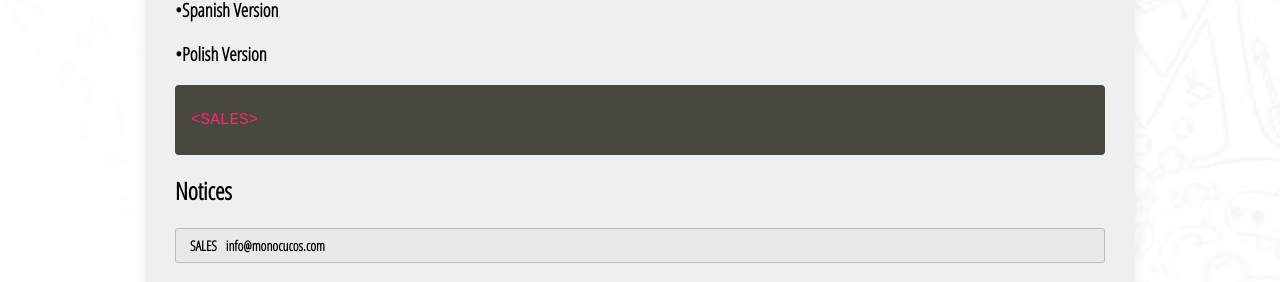
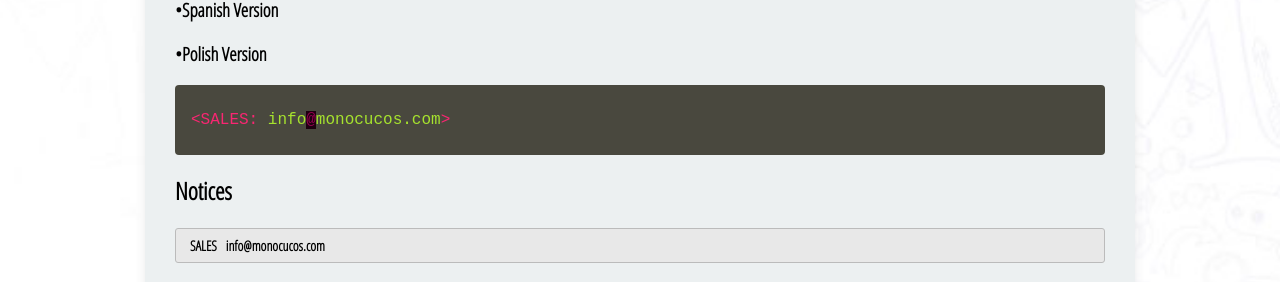
Before and after one commit to MonocucosTM/Monocucos, a Jekyll site: the page built from _posts/2017-05-24-books.md, in a window 1280 px wide. Shown: the part 1511-1793 px from the top of the page. Built offline with Jekyll 4.4.1, drawn with Linux system fonts in a browser that asks for light colours; nearby versions of some CDN libraries; some web fonts are replaced; comment, search, counter and statistics services are not loaded.

Commit message:
Update 2017-05-24-books.md

```diff
--- a/_posts/2017-05-24-books.md
+++ b/_posts/2017-05-24-books.md
@@ -32,7 +32,7 @@ tag:
 
 
 {% highlight html %}
-<SALES>
+<SALES: info@monocucos.com>
 {% endhighlight %}
 
 
```
